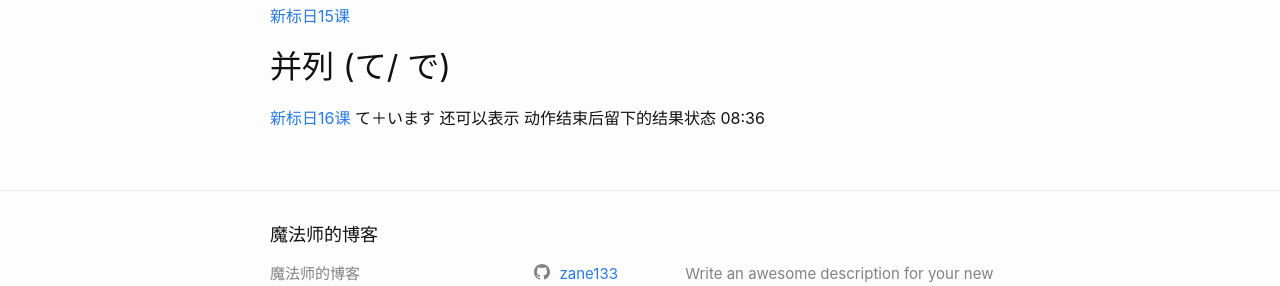
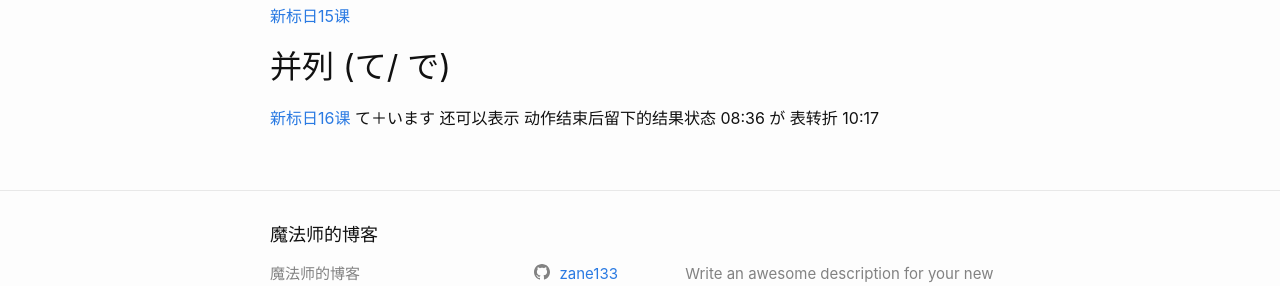
Before and after one commit to zane133/zane133.github.io, a Jekyll site: the page built from _posts/2019-08-17-japanese_study.markdown, in a window 1280 px wide. Shown: the part 1354-1640 px from the top of the page. Built offline with Jekyll 4.4.1, drawn with Linux system fonts in a browser that asks for light colours.

Commit message:
Update 2019-08-17-japanese_study.markdown

```diff
--- a/_posts/2019-08-17-japanese_study.markdown
+++ b/_posts/2019-08-17-japanese_study.markdown
@@ -38,3 +38,4 @@ Google可以在搜索词的尾部加上 **とは**
 ## 并列 (て/ で)
 [新标日16课](https://www.bilibili.com/video/av14150839/?p=18)
 て＋います 还可以表示 动作结束后留下的结果状态 08:36
+が 表转折 10:17
```
